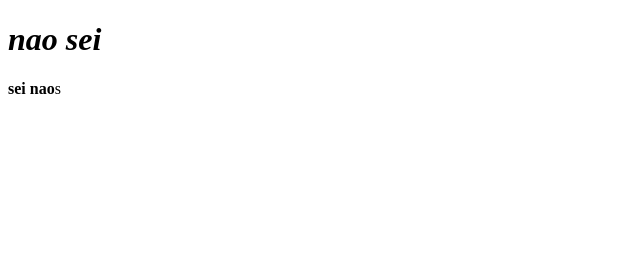
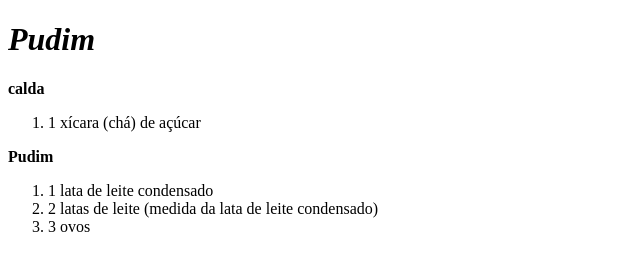
Before and after one commit to theuzvitor/slaa, a plain HTML site: page index.html in a window 1280 px wide. Shown: the whole page, without its empty margins (0-640 px from the left). Drawn offline with Linux system fonts and the light colour scheme.

Commit message:
Add files via upload

```diff
--- a/index.html
+++ b/index.html
@@ -5,8 +5,19 @@
 </head>
 <body>
     <i>
-    <h1>nao sei </h1>
+    <h1>Pudim </h1>
     </i>
-      <p><b>sei nao</b>s</p>
+      <p><b>calda</b>
+        <ol>
+            <li>1 xícara (chá) de açúcar</li>
+            </ol>
+            </p>
+        <p><b>Pudim</b>
+            <ol>
+                <li>1 lata de leite condensado</li>
+                <li>2 latas de leite (medida da lata de leite condensado)</li>
+                <li>3 ovos</li>
+            </ol>
+      </p>
 </body>
 </html>
```
